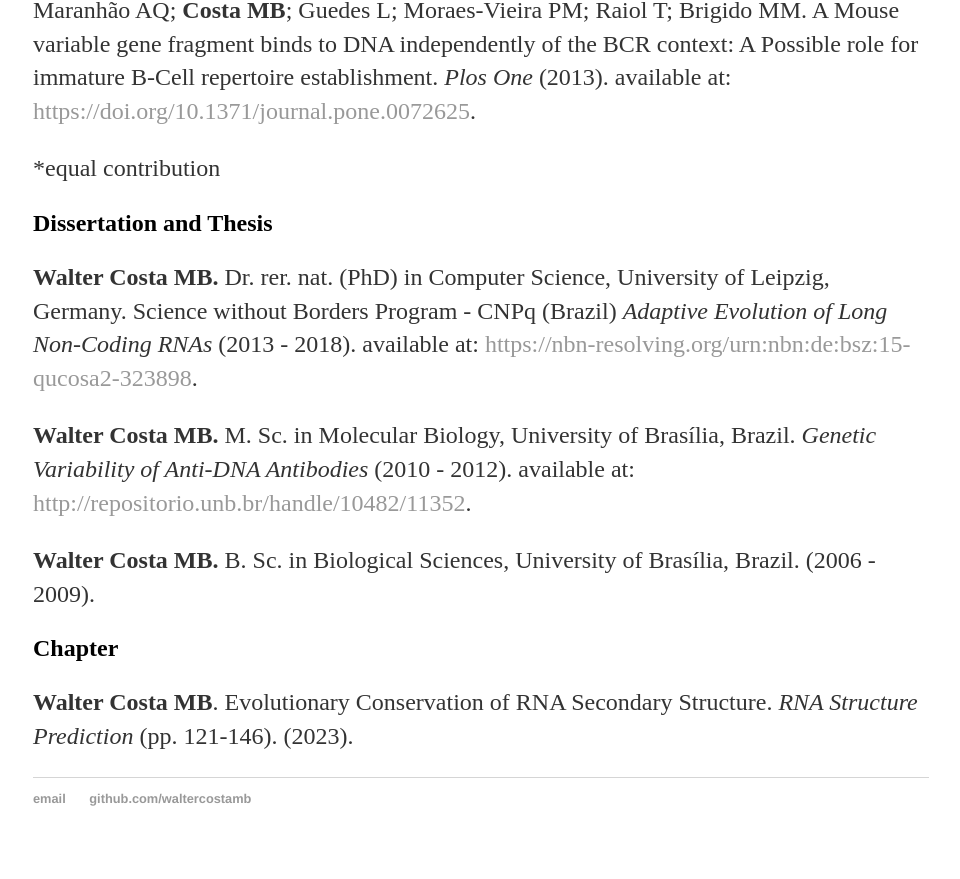
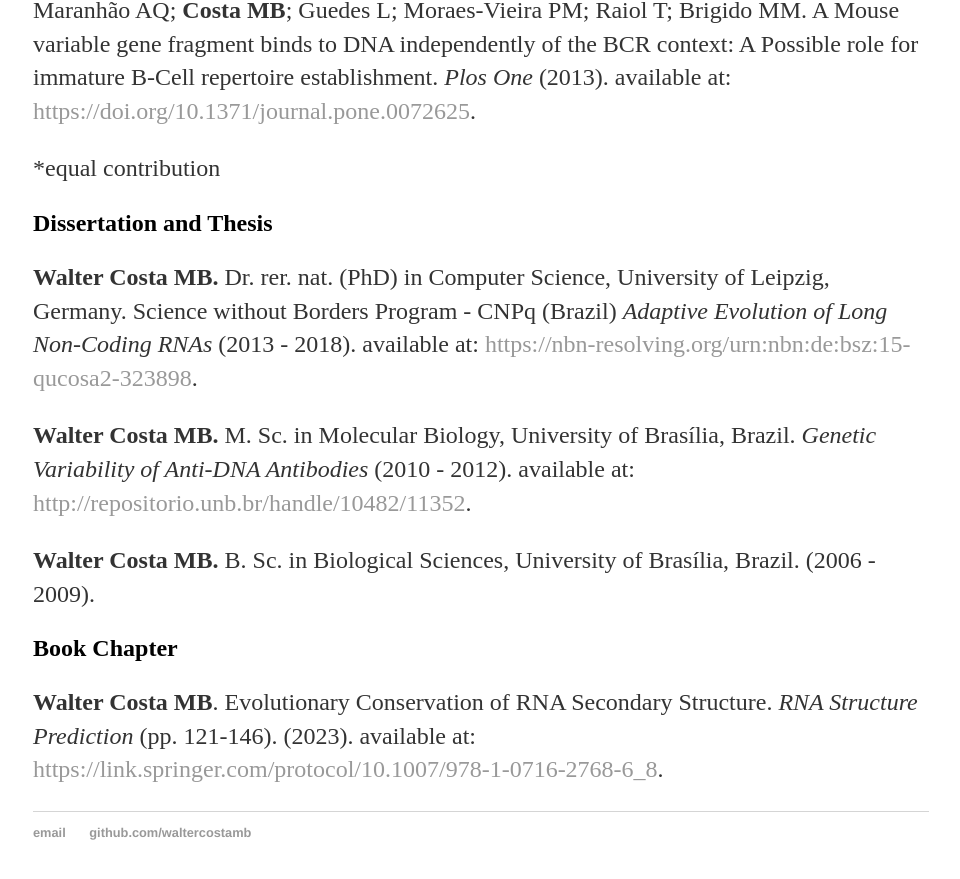
Before and after one commit to waltercostamb/waltercostamb.github.io, a Jekyll site: the page built from pubs/index.html, in a window 1280 px wide and 900 px high, scrolled down 1894 px. Shown: the top 879 px of the window, without its empty margins (159-1119 px from the left). Built offline with Jekyll 4.4.1, drawn with Linux system fonts in a browser that asks for light colours.

Commit message:
Update index.html

```diff
--- a/pubs/index.html
+++ b/pubs/index.html
@@ -86,9 +86,10 @@ title: Publications of Maria Beatriz Walter Costa
 						<p><strong>Walter Costa MB.</strong> B. Sc. in Biological Sciences,
 						University of Brasília, Brazil. (2006 - 2009).
 
-					<h2>Chapter</h2>
+					<h2>Book Chapter</h2>
 
 					<p><strong>Walter Costa MB</strong>. Evolutionary Conservation of RNA Secondary Structure.
 						<em>RNA Structure Prediction</em> (pp. 121-146). (2023).
+						available at: <a href="https://link.springer.com/protocol/10.1007/978-1-0716-2768-6_8">https://link.springer.com/protocol/10.1007/978-1-0716-2768-6_8</a>.
 
 	</div>
```
